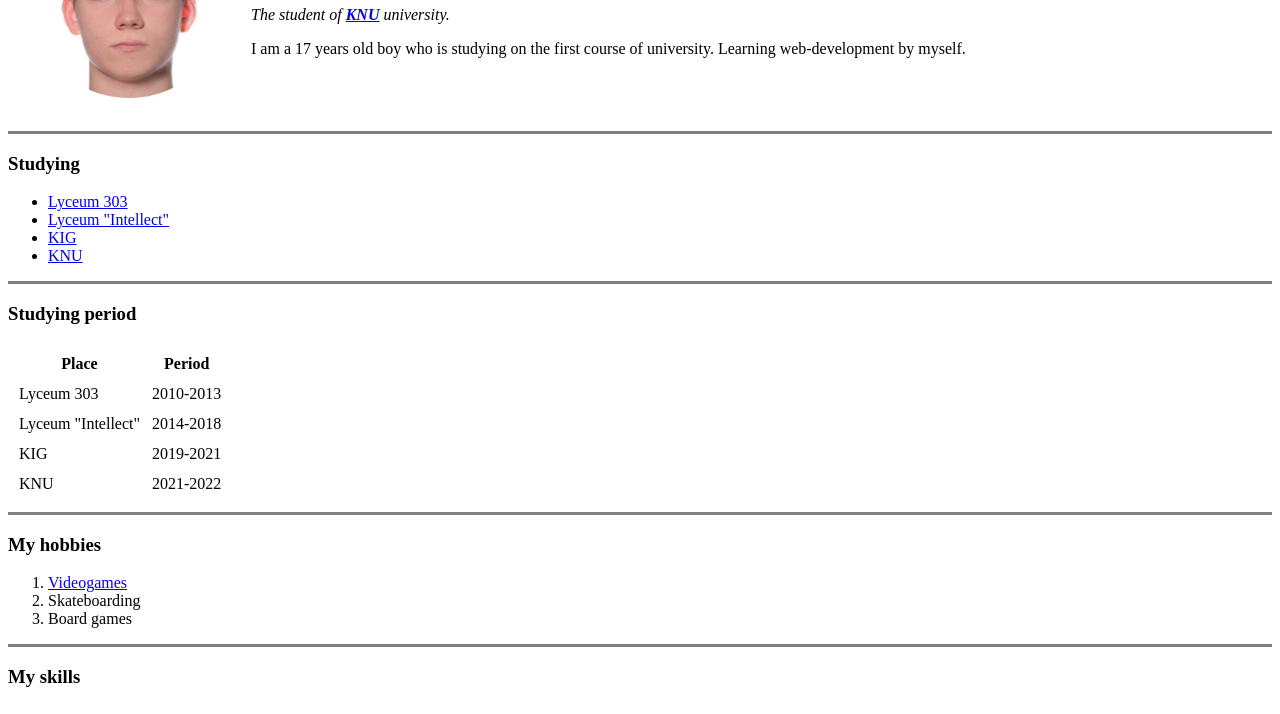
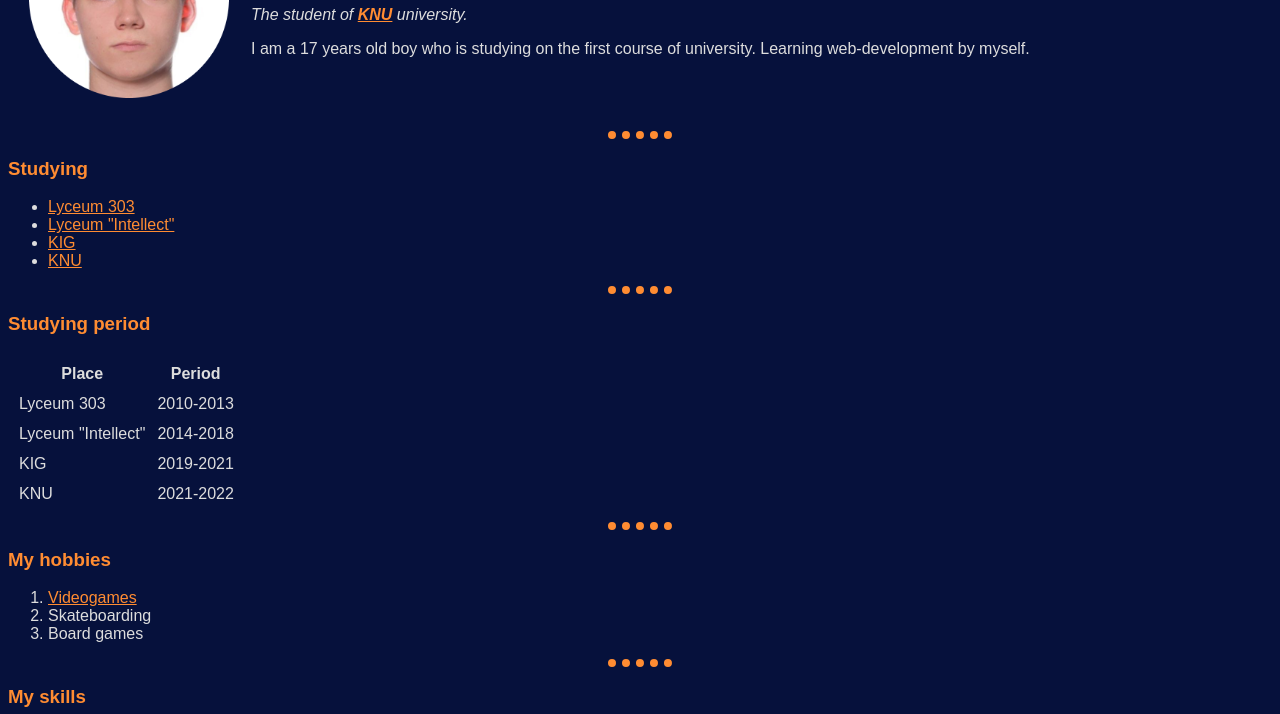
Before and after one commit to vorxside/cv, a plain HTML site: page index.html in a window 1280 px wide. Shown: the part 131-845 px from the top of the page. Drawn offline with Linux system fonts and the light colour scheme.

Commit message:
Add files via upload

```diff
--- /dev/null
+++ b/css/style.css
@@ -0,0 +1,39 @@
+body {
+  background-color: #06113C;
+}
+hr {
+  border-color: #FF8C32;
+  background-color: #06113C;
+  border-style: none;
+  border-top-style: dotted;
+  border-width: 8px;
+  width: 5%;
+}
+h1 {
+  color:#FF8C32;
+  font-family: Arial;
+}
+h3 {
+  color: #FF8C32;
+  font-family: Arial;
+}
+p {
+  color: #DDDDDD;
+  font-family: Arial;
+}
+ol {
+  color: #DDDDDD;
+  font-family: Arial;
+}
+ul {
+  color: #DDDDDD;
+  font-family: Arial;
+}
+table {
+  color: #DDDDDD;
+  font-family: Arial;
+}
+a {
+ color: #FF8C32;
+ font-family: Arial;
+}
--- a/index.html
+++ b/index.html
@@ -4,6 +4,7 @@
 <head>
   <meta charset="utf-8">
   <title>Mike's personal webpage</title>
+  <link rel="stylesheet" href="css/style.css">
 </head>
 
 <body>
@@ -17,7 +18,7 @@
       </td>
     </tr>
   </table>
-  <hr size="3" noshade>
+  <hr noshade>
   <h3>Studying</h3>
   <ul>
     <li><a href="https://school-303.inet.ua">Lyceum 303</a></li>
@@ -25,7 +26,7 @@
     <li><a href="http://kig.kyiv.ua">KIG</a></li>
     <li><a href="http://fit.univ.kiev.ua/en/">KNU</a></li>
   </ul>
-  <hr size="3" noshade>
+  <hr noshade>
   <h3>Studying period</h3>
   <table cellspacing="10">
     <thead>
@@ -53,14 +54,14 @@
       </tr>
     </tbody>
   </table>
-  <hr size="3" noshade>
+  <hr noshade>
   <h3>My hobbies</h3>
   <ol>
     <li><a href="https://steamcommunity.com/id/vorxside/">Videogames</a></li>
     <li>Skateboarding</li>
     <li>Board games</li>
   </ol>
-  <hr size="3" noshade>
+  <hr noshade>
   <h3>My skills</h3>
   <table cellspacing="10">
     <tr>
@@ -76,7 +77,7 @@
       <td>★★★☆☆</td>
     </tr>
   </table>
-  <hr size="3" noshade>
+  <hr noshade>
   <h4><a href="contacts.html">Contact me</a></h4>
 </body>
 
```
Also changed, not shown: contacts.html (+1 -0 lines).
